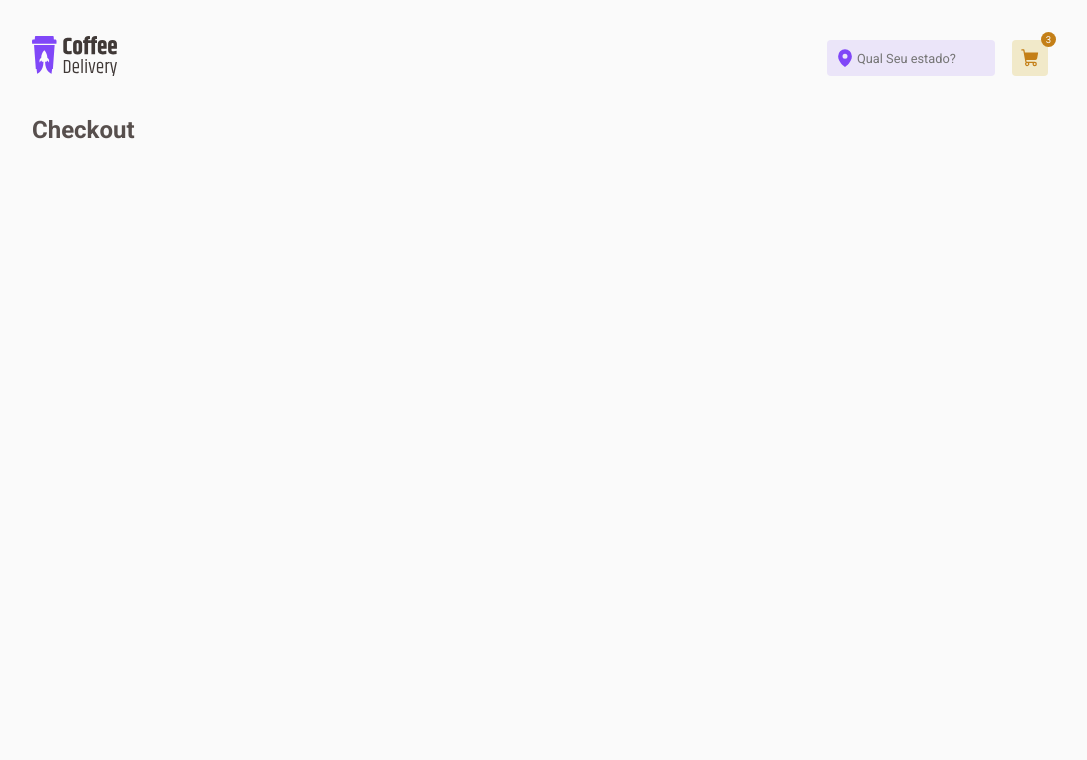
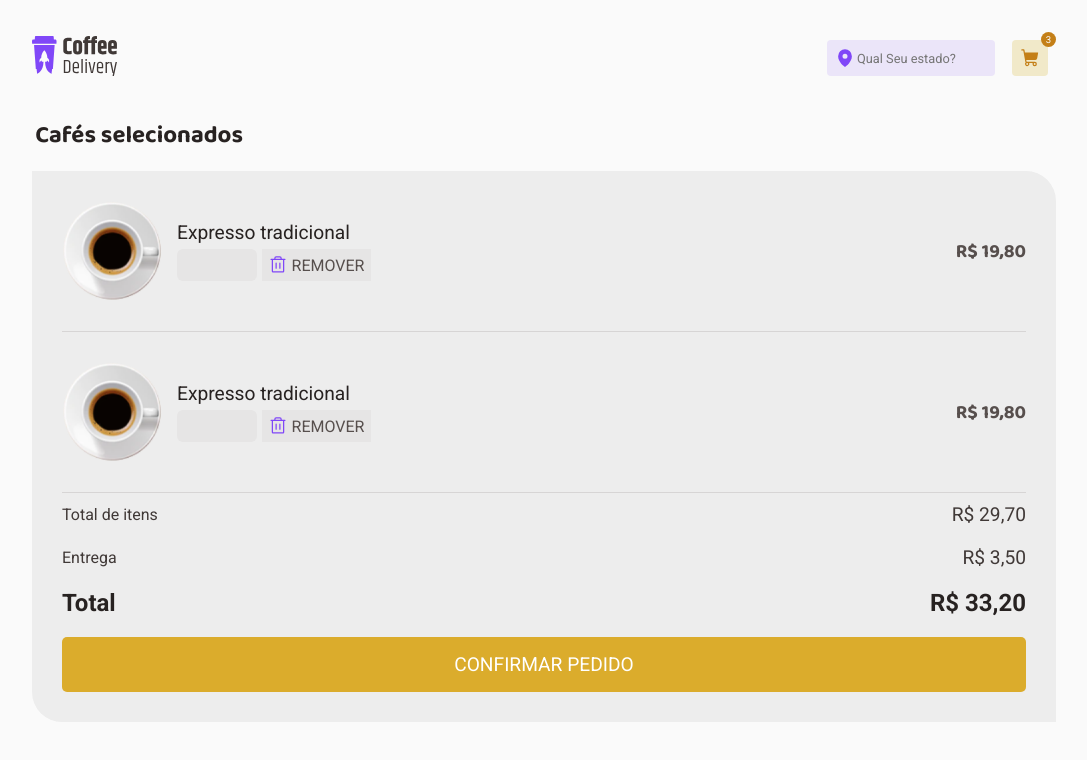
Before and after one commit to marialuisa214/coffeDelivery, a React (Vite) app: page /checkout in a window 1280 px wide. Shown: the top 760 px of the page, without its empty margins (96-1183 px from the left). Built offline with nearby package versions, Linux system fonts and the light colour scheme.

Commit message:
:nail_care: feat: componente Informações de compra

```diff
--- a/index.html
+++ b/index.html
@@ -6,7 +6,7 @@
     <meta name="viewport" content="width=device-width, initial-scale=1.0" />
 
     <link rel="preconnect" href="https://fonts.gstatic.com" crossorigin>
-    <link href="https://fonts.googleapis.com/css2?family=Roboto:wght@400;700&family=Varela+Round&display=swap" rel="stylesheet">
+    <link href="https://fonts.googleapis.com/css2?family=Baloo+2:wght@700&family=Roboto:wght@400;700&display=swap" rel="stylesheet">
     <title>Coffe Delivery</title>
   </head>
   <body>
--- /dev/null
+++ b/src/pages/Checkout/Components/InfoCompra/index.tsx
@@ -0,0 +1,74 @@
+import { Trash } from '@phosphor-icons/react';
+import coffeExemplo from '../../../../assets/coffeExemplo.svg';
+import { ButtonSubmit, CoffeInfo, CoffeInfoBox, CoffePrices, CoffeQuantidade, CoffeRemove, Container, PainContainer } from './style';
+import { useTheme } from 'styled-components';
+
+export function InfoCompra() {
+    const theme = useTheme()
+    return(
+        <Container>
+            <h2>Cafés selecionados</h2>
+            <PainContainer>
+                <CoffeInfoBox> {/* cafes comprados */}
+                    <CoffeInfo>
+                        <img src={coffeExemplo} alt="" />
+                        <CoffeQuantidade>
+                            <label htmlFor="">Expresso tradicional</label>
+                            <CoffeRemove>
+                                <input type="number"></input>
+                                <button>
+                                        <Trash size={20} color={theme['purple-500']}/>
+
+                                    REMOVER
+                                </button>
+                            </CoffeRemove>
+                        </CoffeQuantidade>
+                    </CoffeInfo>
+                    <strong>R$ 19,80</strong>
+
+                </CoffeInfoBox>
+
+                <CoffeInfoBox> {/* cafes comprados */}
+                    <CoffeInfo>
+                        <img src={coffeExemplo} alt="" />
+                        <CoffeQuantidade>
+                            <label htmlFor="">Expresso tradicional</label>
+                            <CoffeRemove>
+                                <input type="number"></input>
+                                <button>
+                                        <Trash size={20} color={theme['purple-500']}/>
+
+                                    REMOVER
+                                </button>
+                            </CoffeRemove>
+                        </CoffeQuantidade>
+                    </CoffeInfo>
+                    <strong>R$ 19,80</strong>
+
+                </CoffeInfoBox>
+
+
+
+                {/* informaçao final da compra */}
+                <CoffePrices>
+                    <label htmlFor="">Total de itens</label>
+                    <span>R$ 29,70</span>
+                </CoffePrices>
+                <CoffePrices>
+                    <label htmlFor="">Entrega</label>
+                    <span>R$ 3,50</span>
+                </CoffePrices>
+                <CoffePrices>
+                    <strong>Total</strong>
+                    <strong>R$ 33,20</strong>
+
+                </CoffePrices>
+
+                <ButtonSubmit>
+                    CONFIRMAR PEDIDO
+                </ButtonSubmit>
+
+            </PainContainer>
+         </Container>
+    )
+ }
--- /dev/null
+++ b/src/pages/Checkout/Components/InfoCompra/style.ts
@@ -0,0 +1,148 @@
+import styled from "styled-components";
+
+export const Container = styled.div`
+    display: flex;
+    flex-direction: column;
+    gap: 1rem;
+    h2{
+        font-size: 1.5rem;
+        color: ${(props) => props.theme['gray-800']};
+        font-family: 'Baloo 2', sans-serif;
+        margin-left: 0.2rem ;
+    }`
+
+export const PainContainer = styled.div`
+    display: flex;
+    flex-direction: column;
+    justify-content: center;
+    background-color: ${(props) => props.theme['white-300']};
+
+    border-top-right-radius: 30px;
+    border-bottom-left-radius: 30px;
+    padding-right: 30px;
+    padding-left: 30px;
+`
+export const CoffeInfoBox = styled.div`
+    display: flex;
+    flex-direction: row;
+    justify-content: space-between;
+    align-items: center;
+
+    stroke {
+        color: ${(props) => props.theme['gray-800']};
+        font-size: 1.5rem;
+        font-family: 'Baloo 2', sans-serif;
+    }
+
+    padding-bottom: 30px;
+    padding-top: 30px;
+
+    border-bottom: 1px solid ${(props) => props.theme['gray-100']};
+
+    strong {
+        color: ${(props) => props.theme['gray-500']};
+        font-size: 1.2rem;
+        font-family: 'Baloo 2', sans-serif;
+    }
+
+`
+
+export const CoffeInfo = styled.div`
+    display: flex;
+    flex-direction: row;
+    justify-content: start;
+    align-items: center;
+    gap: 15px;
+`
+
+export const CoffeQuantidade = styled.div`
+    display: flex;
+    flex-direction: column;
+    justify-content: center;
+    align-items: start;
+
+    label {
+        color: ${(props) => props.theme['gray-800']};
+        font-size: 1.2rem;
+        font-family: 'Roboto', sans-serif;
+    }
+`
+export const CoffeRemove = styled.div`
+    display: flex;
+    flex-direction: row;
+
+    input {
+        width: 5rem;
+        height: 2rem;
+        border: none;
+        border-radius: 6px;
+        padding: 0.2rem;
+        background-color: ${(props) => props.theme['white-400']};
+
+        text-align: center;
+        font-size: 1.2rem;
+
+        margin-top: 5px;
+        margin-right: 5px;
+    }
+
+    button {
+            display: flex;
+            flex-direction: row;
+
+            border: none;
+            padding: 0.4rem;
+            gap: 0.2rem;
+            margin-top: 5px;
+
+            align-items: center;
+            justify-content: center;
+
+            color: ${(props) => props.theme['gray-500']};
+            background-color: ${(props) => props.theme['white-400']};
+    }
+`
+
+export const CoffePrices = styled.div`
+    display: flex;
+    flex-direction: row;
+    justify-content: space-between;
+    align-items: center;
+
+    margin: 10px 0;
+
+    label {
+        color: ${(props) => props.theme['gray-700']};
+        font-family: 'Roboto', sans-serif;
+    }
+
+    span {
+        color: ${(props) => props.theme['gray-700']};
+        font-family: 'Roboto', sans-serif;
+        font-size: 1.2rem;
+    }
+
+    strong {
+        color: ${(props) => props.theme['gray-800']};
+        font-family: 'Roboto', sans-serif;
+        font-size: 1.5rem;
+    }
+`
+
+export const ButtonSubmit = styled.button`
+    display: flex;
+    align-items: center;
+    justify-content: center;
+    padding: 1rem;
+    border: none;
+    border-radius: 5px;
+
+    margin-top: 10px;
+    margin-bottom: 30px;
+
+    font-size: 1.2rem;
+
+    background-color: ${(props) => props.theme['yellow-500']};
+    color: ${(props) => props.theme['white']};
+
+`
--- a/src/pages/Checkout/index.tsx
+++ b/src/pages/Checkout/index.tsx
@@ -1,5 +1,20 @@
+import { InfoCompra } from "./Components/InfoCompra"
+
 export function Checkout() {
     return (
-        <h2>Checkout</h2>
+        <form>
+            <InfoCompra />
+            <div>
+                <div>
+
+                </div>
+                <div>
+
+                </div>
+
+
+            </div>
+
+        </form>
     )
 }
--- a/src/pages/Home/components/CoffeList/index.tsx
+++ b/src/pages/Home/components/CoffeList/index.tsx
@@ -31,7 +31,7 @@ export function CoffeList() {
                     </CoffeShopping>
                 </CoffeCard>
 
-                {coffe.map((item) => (
+                {coffe.map(() => (
                     <CoffeCard>
                     <img src={coffeExemplo} alt="" />
                     <div>
--- a/src/pages/Home/components/CoffeList/style.ts
+++ b/src/pages/Home/components/CoffeList/style.ts
@@ -11,7 +11,8 @@ export const ContextListCoffe = styled.div`
     h2 {
         font-size: 1.8rem;
         color: ${(props) => props.theme['gray-800']};
-        font-family: 'Varela Round', sans-serif;
+        font-family: 'Baloo 2', sans-serif;
+
     }
 `
 
@@ -70,17 +71,18 @@ export const CoffeShopping = styled.div`
     p {
         font-size: 0.8rem;
         color: ${(props) => props.theme['gray-300']};
-        font-family: 'Varela Round', sans-serif;
+        font-family: 'Baloo 2', sans-serif;
     }
     span {
         font-size: 1.5rem;
         color: ${(props) => props.theme['gray-500']};
-        font-family: 'Valera Round', sans-serif;
+        font-family: 'Baloo 2', sans-serif;
+
         margin-left: 0.2rem ;
     }
 
     input{
-        width: 3rem;
+        width: 5rem;
         height: 2rem;
         border: none;
         padding: 0.2rem;
--- a/src/pages/Home/styles.ts
+++ b/src/pages/Home/styles.ts
@@ -24,7 +24,8 @@ export const IntroTitulo = styled.div`
     h1 {
         font-size: 2.5rem;
         color: ${(props) => props.theme['gray-800']};
-        font-family: 'Varela Round', sans-serif
+        font-family: 'Baloo 2', sans-serif;
+
     }
     p {
         font-size: 1.2rem;
```
